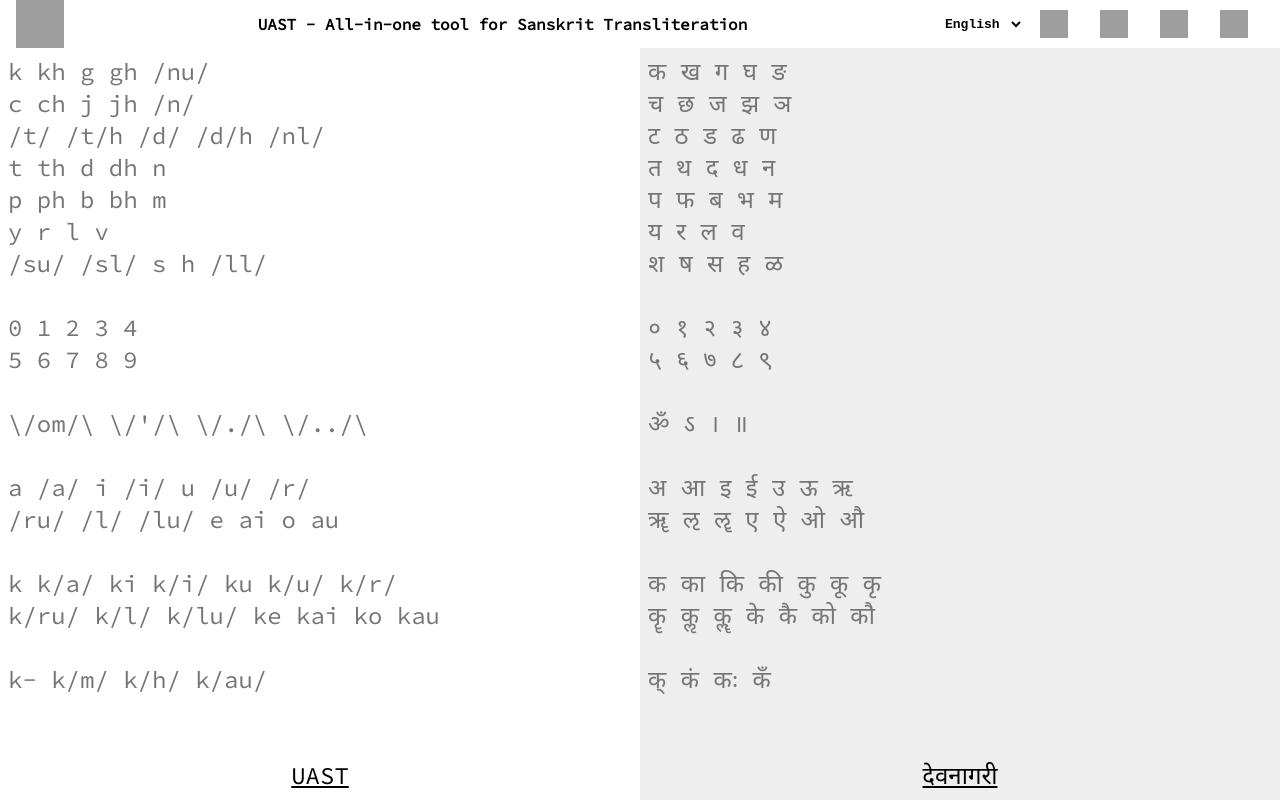
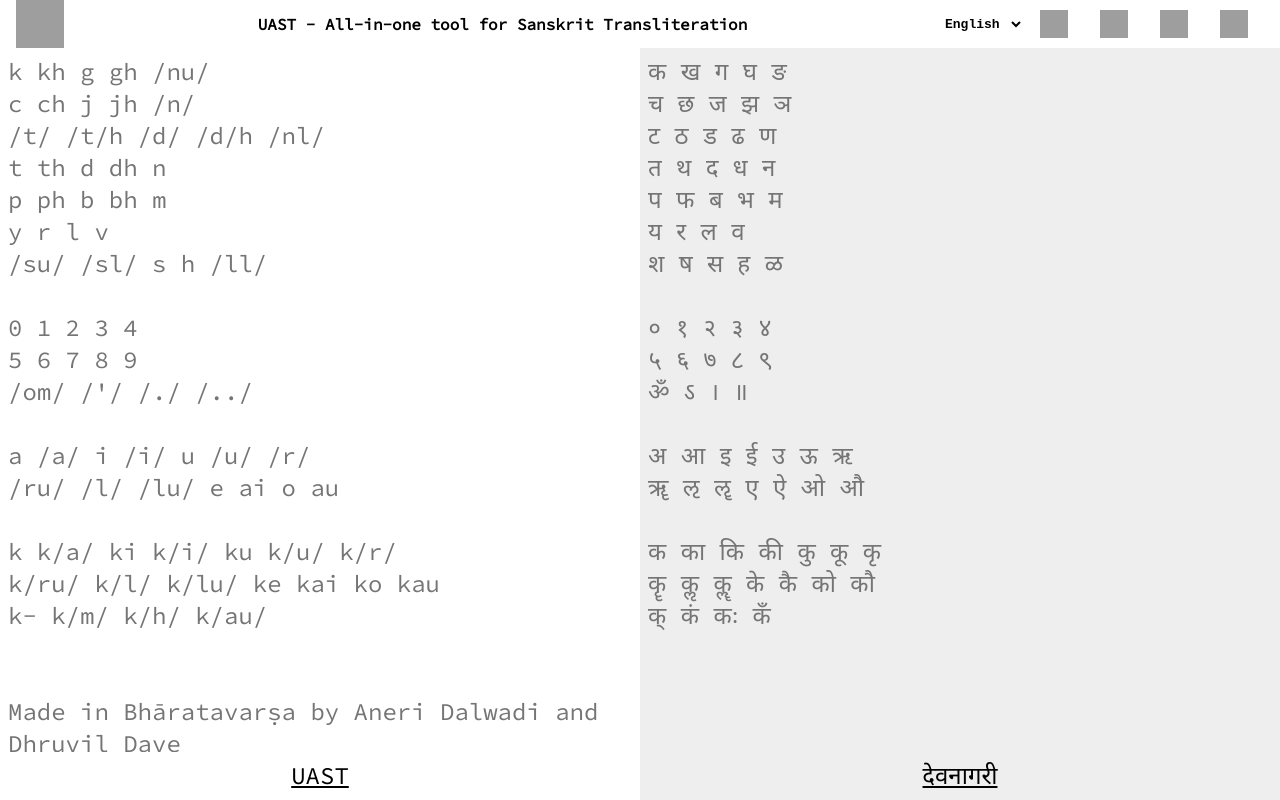
Before and after one commit to dhruvildave/uast, a SvelteKit app: page / in a window 1280 px wide. Built offline with nearby package versions, Linux system fonts and the light colour scheme; grey boxes are pictures that could not be loaded.

Commit message:
Remove additional spaces in placeholders

```diff
--- a/src/routes/fe/Editor.svelte
+++ b/src/routes/fe/Editor.svelte
@@ -12,15 +12,13 @@ y r l v
 
 0 1 2 3 4
 5 6 7 8 9
-
-\\/om/\\ \\/'/\\ \\/./\\ \\/../\\
+/om/ /'/ /./ /../
 
 a /a/ i /i/ u /u/ /r/
 /ru/ /l/ /lu/ e ai o au
 
 k k/a/ ki k/i/ ku k/u/ k/r/
 k/ru/ k/l/ k/lu/ ke kai ko kau
-
 k- k/m/ k/h/ k/au/`,
     iast: `ka kha ga gha ṅa
 ca cha ja jha ña
@@ -32,7 +30,6 @@ ya ra la va
 
 0 1 2 3 4
 5 6 7 8 9
-
 om ' . ..
 
 a ā i ī u ū ṛ
@@ -40,7 +37,6 @@ a ā i ī u ū ṛ
 
 ka kā ki kī ku kū kṛ
 kṝ kḷ kḹ ke kai ko kau
-
 k kaṃ kaḥ kaã`,
     gu: `ક ખ ગ ઘ ઙ
 ચ છ જ ઝ ઞ
@@ -52,7 +48,6 @@ k kaṃ kaḥ kaã`,
 
 ૦ ૧ ૨ ૩ ૪
 ૫ ૬ ૭ ૮ ૯
-
 ૐ ઽ । ॥
 
 અ આ ઇ ઈ ઉ ઊ ઋ
@@ -60,7 +55,6 @@ k kaṃ kaḥ kaã`,
 
 ક કા કિ કી કુ કૂ કૃ
 કૄ કૢ કૣ કે કૈ કો કૌ
-
 ક્ કં કઃ કઁ`,
     or: `କ ଖ ଗ ଘ ଙ
 ଚ ଛ ଜ ଝ ଞ
@@ -72,7 +66,6 @@ k kaṃ kaḥ kaã`,
 
 ୦ ୧ ୨ ୩ ୪
 ୫ ୬ ୭ ୮ ୯
-
 ଓଁ ଽ । ॥
 
 ଅ ଆ ଇ ଈ ଉ ଊ ଋ
@@ -80,7 +73,6 @@ k kaṃ kaḥ kaã`,
 
 କ କା କି କୀ କୁ କୂ କୃ
 କୄ କୢ କୣ କେ କୈ କୋ କୌ
-
 କ୍ କଂ କଃ କଁ`,
     devanāgarī: `क ख ग घ ङ
 च छ ज झ ञ
@@ -92,7 +84,6 @@ k kaṃ kaḥ kaã`,
 
 ० १ २ ३ ४
 ५ ६ ७ ८ ९
-
 ॐ ऽ । ॥
 
 अ आ इ ई उ ऊ ऋ
@@ -100,7 +91,6 @@ k kaṃ kaḥ kaã`,
 
 क का कि की कु कू कृ
 कॄ कॢ कॣ के कै को कौ
-
 क् कं कः कँ`,
     slp: `
 ka Ka ga Ga Na
@@ -111,17 +101,15 @@ pa Pa ba Ba ma
 ya ra la va
 Sa za sa ha La
 
-om ' . ..
-
 0 1 2 3 4
 5 6 7 8 9
+om ' . ..
 
 a A i I u U f
 F x X e E o O
 
 ka kA ki kI ku kU kf
 kF kx kX ke kE ko kO
-
 k kaM kaH ka~`,
     kn: `ಕ ಖ ಗ ಘ ಙ
 ಚ ಛ ಜ ಝ ಞ
@@ -133,7 +121,6 @@ k kaM kaH ka~`,
 
 ೦ ೧ ೨ ೩ ೪
 ೫ ೬ ೭ ೮ ೯
-
 ಓಂ ಽ । ॥
 
 ಅ ಆ ಇ ಈ ಉ ಊ ಋ
@@ -141,7 +128,6 @@ k kaM kaH ka~`,
 
 ಕ ಕಾ ಕಿ ಕೀ ಕು ಕೂ ಕೃ
 ಕೄ ಕೢ ಕೣ ಕೆ ಕೈ ಕೊ ಕೌ
-
 ಕ್ ಕಂ ಕಃ ಕಁ`,
     te: `క ఖ గ ఘ ఙ
 చ ఛ జ ఝ ఞ
@@ -153,7 +139,6 @@ k kaM kaH ka~`,
 
 ౦ ౧ ౨ ౩ ౪
 ౫ ౬ ౭ ౮ ౯
-
 ఓం ఽ । ॥
 
 అ ఆ ఇ ఈ ఉ ఊ ఋ
@@ -161,7 +146,6 @@ k kaM kaH ka~`,
 
 క కా కి కీ కు కూ కృ
 కౄ కౢ కౣ కె కై కొ కౌ
-
 క్ కం కః కఁ`,
     ta: `𑌕 𑌖 𑌗 𑌘 𑌙
 𑌚 𑌛 𑌜 𑌝 𑌞
@@ -173,7 +157,6 @@ k kaM kaH ka~`,
 
 ௦ ௧ ௨ ௩ ௪
 ௫ ௬ ௭ ௮ ௯
-
 𑍐 𑌽 । ॥
 
 𑌅 𑌆 𑌇 𑌈 𑌉 𑌊 𑌋
@@ -181,7 +164,6 @@ k kaM kaH ka~`,
 
 𑌕 𑌕𑌾 𑌕𑌿 𑌕𑍀 𑌕𑍁 𑌕𑍂 𑌕𑍃
 𑌕𑍄 𑌕𑍢 𑌕𑍣 𑌕𑍇 𑌕𑍈 𑌕𑍋 𑌕𑍗
-
 𑌕𑍍 𑌕𑌂 𑌕𑌃 𑌕𑌁`,
     ml: `ക ഖ ഗ ഘ ങ
 ച ഛ ജ ഝ ഞ
@@ -193,7 +175,6 @@ k kaM kaH ka~`,
 
 ൦ ൧ ൨ ൩ ൪
 ൫ ൬ ൭ ൮ ൯
-
 ഓം ഽ । ॥
 
 അ ആ ഇ ഈ ഉ ഊ ഋ
@@ -201,7 +182,6 @@ k kaM kaH ka~`,
 
 ക കാ കി കീ കു കൂ കൃ
 കൄ കൢ കൣ കെ കൈ കൊ കൗ
-
 ക് കം കഃ കഁ`,
     raw: `ka kha ga gha /nu/a
 ca cha ja jha /n/a
@@ -213,7 +193,6 @@ ya ra la va
 
 0 1 2 3 4
 5 6 7 8 9
-
 om ' . ..
 
 a /a/ i /i/ u /u/ /r/
@@ -221,7 +200,6 @@ a /a/ i /i/ u /u/ /r/
 
 k k/a/ ki k/i/ ku k/u/ k/r/
 k/ru/ k/l/ k/lu/ ke kai ko kau
-
 k ka/m/ ka/h/ ka/au/`
   } as const;
 
```
